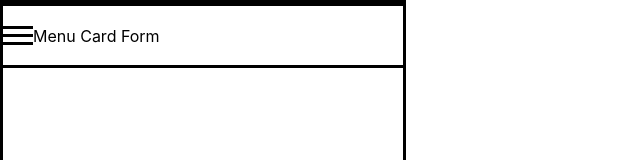
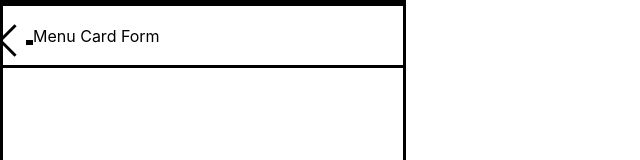
Before and after one commit to PeterFred/recruit-react, a React (Create React App) app: page / in a window 1280 px wide. Both pictures are taken after a click on the button 18 px from the left and 35 px from the top of the page. Shown: the top 160 px of the page, without its empty margins (0-640 px from the left). Built offline with nearby package versions, Linux system fonts and the light colour scheme.

Commit message:
CSS pass 2
Arrow needs work.

```diff
--- a/src/App.js
+++ b/src/App.js
@@ -8,6 +8,7 @@ import Form from "./components/form";
 //import HamburgerButton from "react-hamburger-button";
 import BurgerIcon from "./components/headers/burgerIcon";
 import "./apps.css";
+import ArrowIcon from "./components/headers/arrowIcon";
 
 class App extends Component {
   state = {
@@ -23,11 +24,11 @@ class App extends Component {
     });
   }
 
-  handleClick() {
-    this.setState({
-      open: !this.state.open
-    });
-  }
+  // handleClick() {
+  //   this.setState({
+  //     open: !this.state.open
+  //   });
+  // }
 
   handleBurger = () => {
     console.log("handleburger");
@@ -37,18 +38,25 @@ class App extends Component {
   };
 
   render() {
+    const { displayMenu } = this.state;
     return (
       <React.Fragment>
         <div className="container">
           <div className="navMenu">
-            <BurgerIcon className="burgerIcon" click={this.handleBurger} />
+            {displayMenu === false && (
+              <BurgerIcon className="icon" click={this.handleBurger} />
+            )}
 
-            {this.state.displayMenu === false && <RegisterCardHeader />}
-            {this.state.displayMenu === true && <MenuHeader />}
+            {displayMenu === true && (
+              <ArrowIcon className="icon" click={this.handleBurger} />
+            )}
+
+            {displayMenu === false && <RegisterCardHeader />}
+            {displayMenu === true && <MenuHeader />}
           </div>
           <div className="body">
-            {this.state.displayMenu === false && <RegisterContent />}
-            {this.state.displayMenu === true && <MenuContent />}
+            {displayMenu === false && <RegisterContent />}
+            {displayMenu === true && <MenuContent />}
           </div>
 
           <div className="Form">
--- /dev/null
+++ b/src/components/headers/arrowIcon.css
@@ -0,0 +1,24 @@
+#arrow-wrapper {
+  display: flex;
+  flex: no-wrap;
+  flex-direction: row;
+  align-items: center;
+  width: 30px;
+  height: 10px;
+  margin-top: 10px;
+}
+
+#arrow-stem {
+  background: transparent;
+  width: 20px;
+  height: 3px;
+  border-bottom: 5px solid black;
+}
+
+#arrow-head {
+  border: solid black;
+  border-width: 0 3px 3px 0;
+  display: inline-block;
+  padding: 10px;
+  transform: rotate(135deg);
+}
--- /dev/null
+++ b/src/components/headers/arrowIcon.jsx
@@ -0,0 +1,16 @@
+import React from "react";
+
+import "./arrowIcon.css";
+
+const ArrowIcon = props => (
+  <button className="toggle-button" onClick={props.click}>
+    <div id="arrow-container">
+      <div id="arrow-wrapper">
+        <div id="arrow-head" />
+        <div id="arrow-stem" />
+      </div>
+    </div>
+  </button>
+);
+
+export default ArrowIcon;
```
